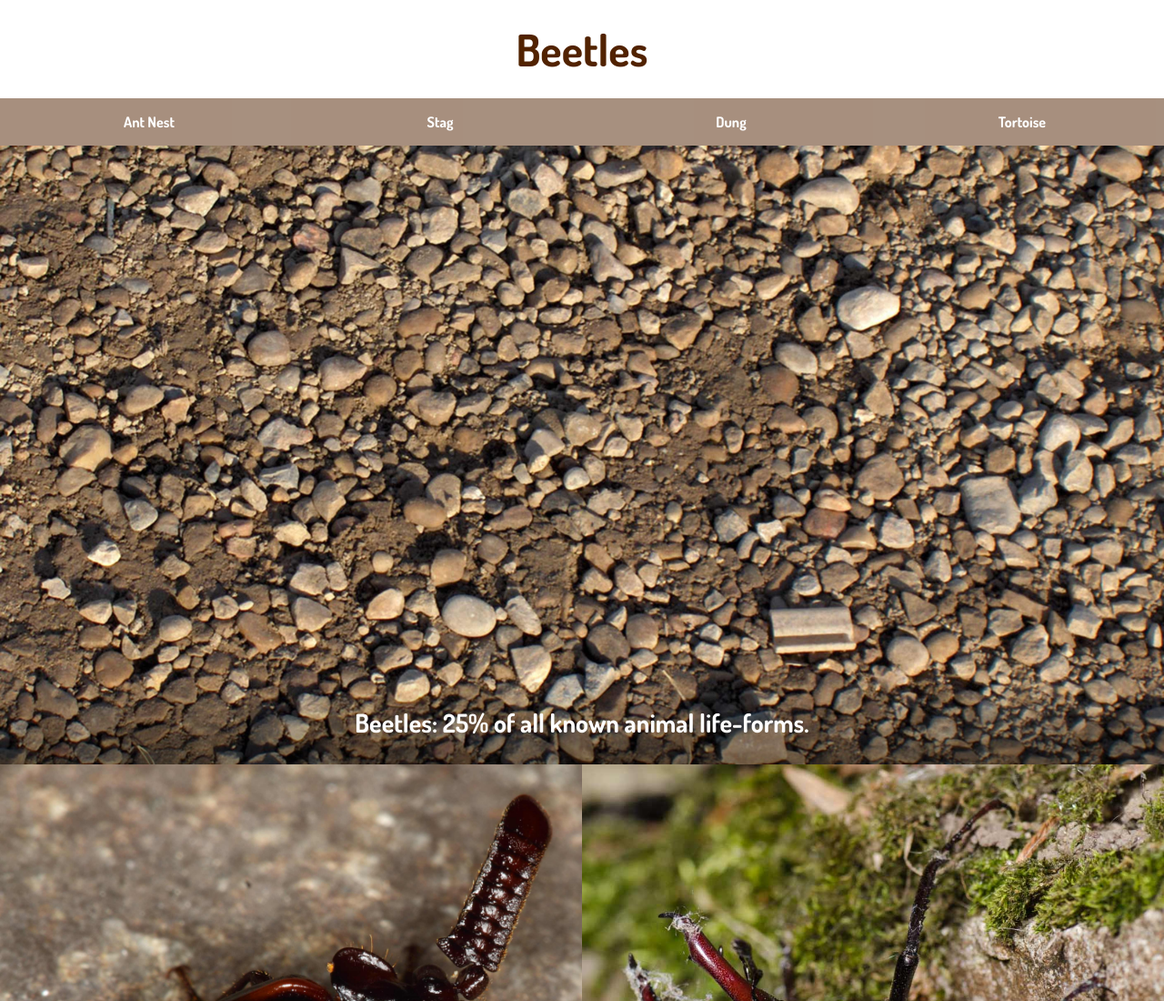
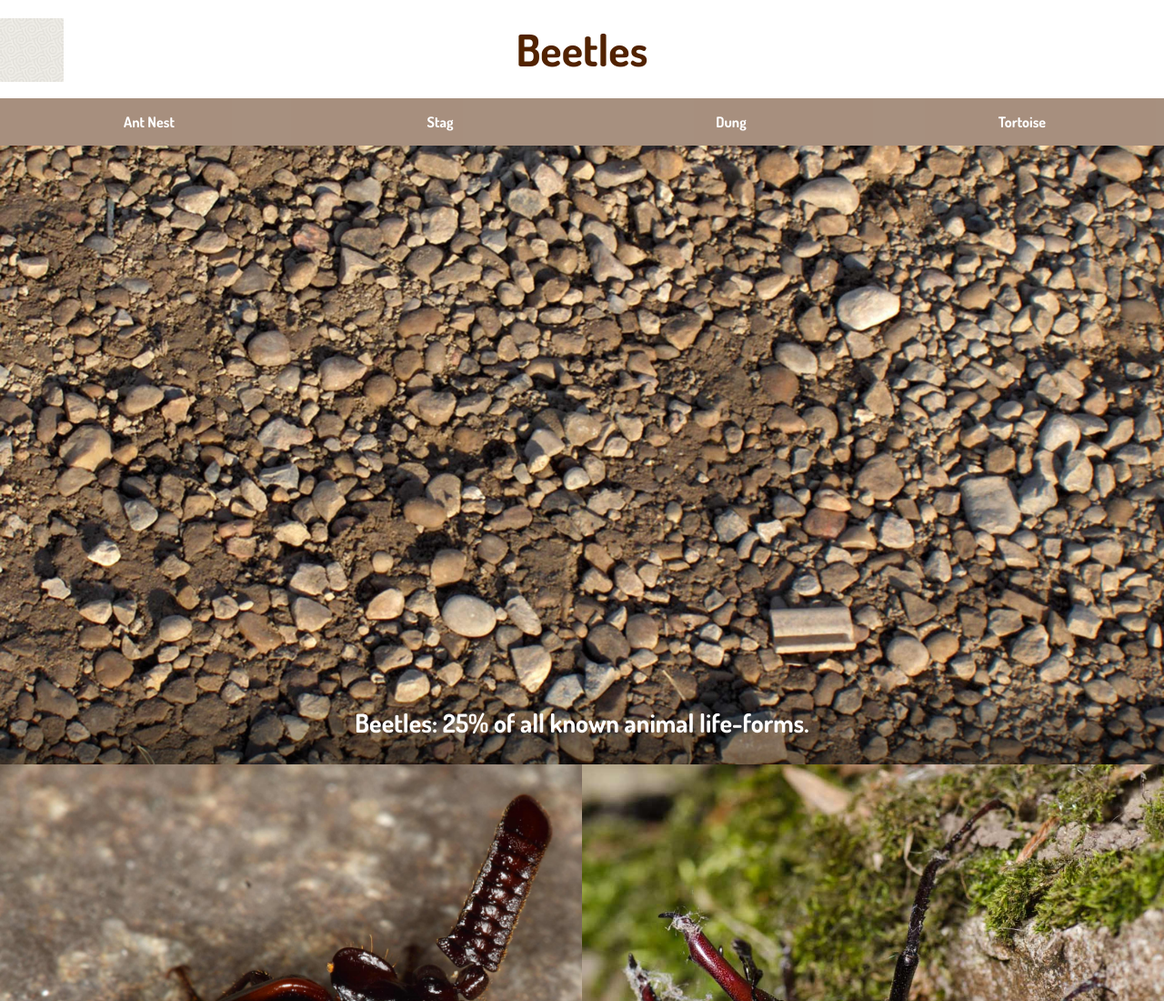
Before and after one commit to samzah/dsn1674-assignment-7, a plain HTML site: page index.html in a window 1280 px wide. Shown: the top 1100 px of the page at 91% size. Drawn offline with Linux system fonts and the light colour scheme.

Commit message:
Can't make beetles appear waves not working

```diff
--- a/css/main.css
+++ b/css/main.css
@@ -91,7 +91,7 @@ footer {
 }
 
 .masthead {
-  background-image: url("../images/beetle.svg"), ("../images/beetle.svg"), url("../images/waves.png");
+  background-image: url("../images/waves.png");
   background-size: 70px auto, 70px auto, 100px auto;
   background-repeat: no-repeat, no-repeat, repeat;
   background-position: left top 20px, right top 20px, center 10px;
```
Also changed, not shown: images/waves.png (added).
